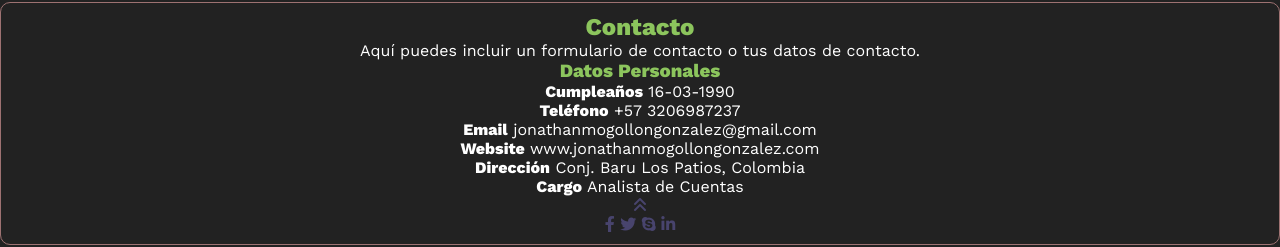
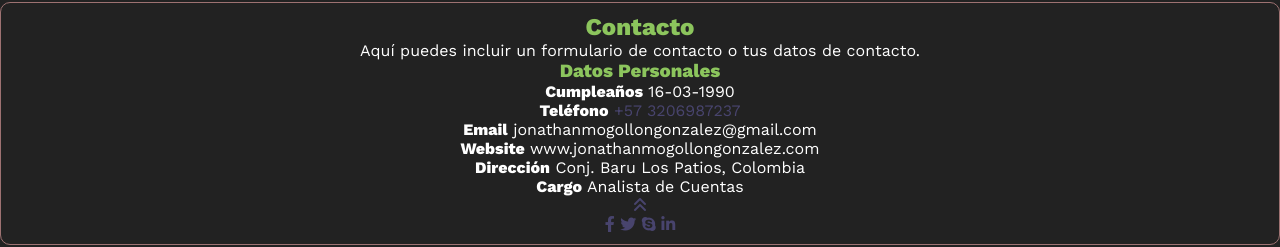
Before and after one commit to JONATHANMOGOLLON/Portafolio_Jonathan_Mogollom, a plain HTML site: page index.html in a window 1280 px wide. Shown: the part 1360-1607 px from the top of the page. Drawn offline with nearby package versions, Linux system fonts and the light colour scheme; a script that the page names is missing.

Commit message:
Update index.html

```diff
--- a/index.html
+++ b/index.html
@@ -102,7 +102,8 @@
                 </li>
                 <li>
                     <strong>Teléfono</strong>
-                    +57 3206987237
+                    <a href="https://wa.me/+573206987237"target="_blank">+57 3206987237</a>
+
                 </li>
                 <li>
                     <strong>Email</strong>
```
